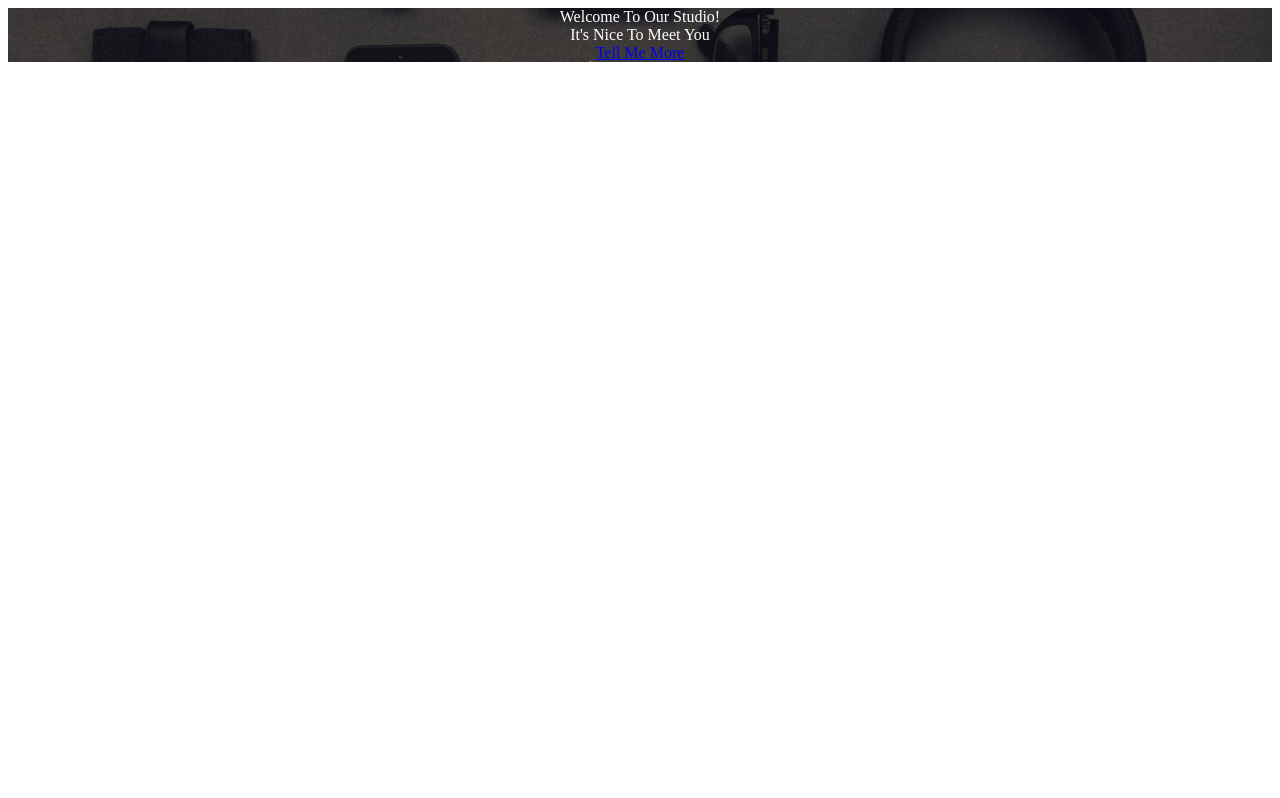
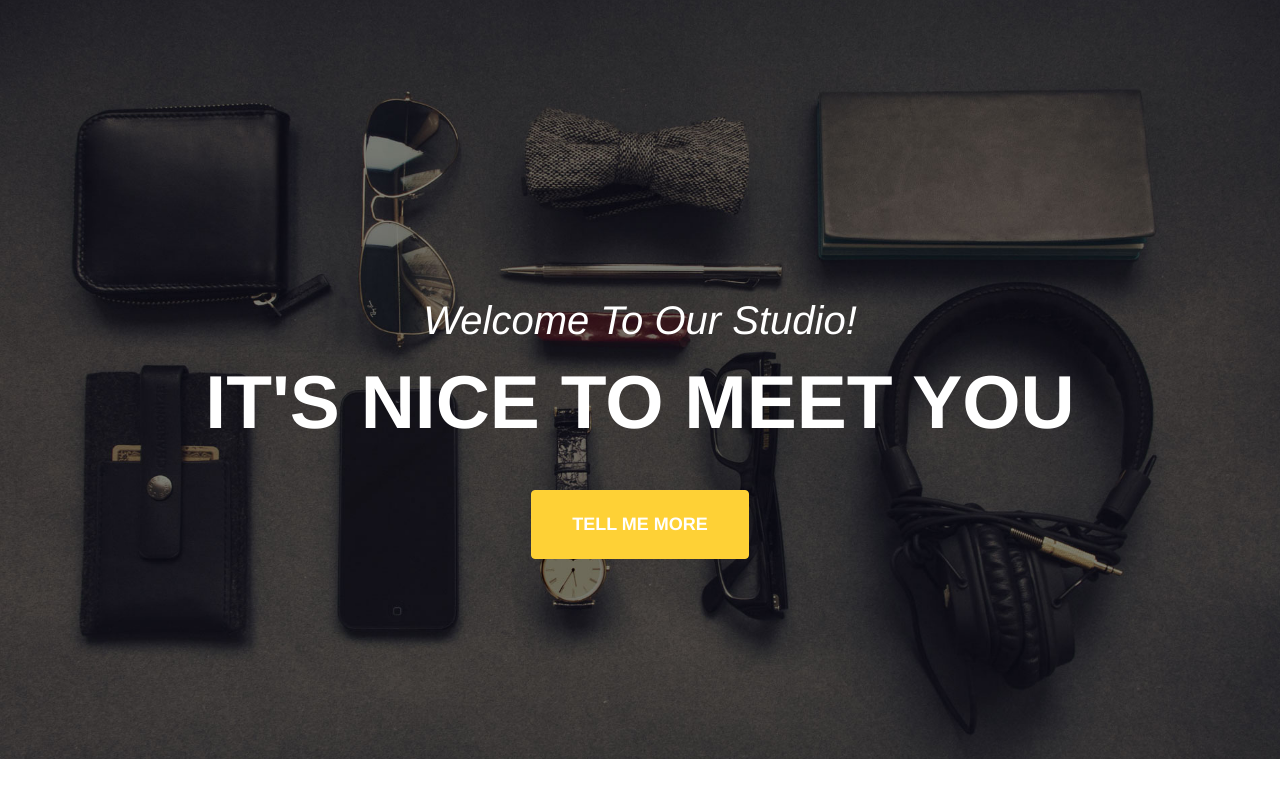
Before and after one commit to KrithikaSara/Web-Application, a plain HTML site: page Front_End/website.html in a window 1280 px wide. Drawn offline with Linux system fonts and the light colour scheme.

Commit message:
day 2 partial

```diff
--- a/Front_End/css/website.css
+++ b/Front_End/css/website.css
@@ -1,3 +1,9 @@
+body{
+    overflow-x: hidden;
+    font-family: 'Roboto Slab', 'Helvetica Neue', Helvetica, Arial, sans-serif;
+}
+
+
 header.masthead {
     text-align: center;
     color: white;
@@ -7,3 +13,66 @@ header.masthead {
     background-position: center center;
     background-size: cover;
 }
+
+header.masthead .intro-text {
+    padding-top: 150px;
+    padding-bottom: 100px;
+  }
+
+  header.masthead .intro-text .intro-lead-in {
+    font-size: 22px;
+    font-style: italic;
+    line-height: 22px;
+    margin-bottom: 25px;
+    font-family: 'Droid Serif', 'Helvetica Neue', Helvetica, Arial, sans-serif;
+  }
+
+  header.masthead .intro-text .intro-heading {
+    font-size: 50px;
+    font-weight: 700;
+    line-height: 50px;
+    margin-bottom: 25px;
+    font-family: 'Montserrat', 'Helvetica Neue', Helvetica, Arial, sans-serif;
+  }
+
+  @media (min-width: 768px) {
+    header.masthead .intro-text {
+      padding-top: 300px;
+      padding-bottom: 200px;
+    }
+    header.masthead .intro-text .intro-lead-in {
+      font-size: 40px;
+      font-style: italic;
+      line-height: 40px;
+      margin-bottom: 25px;
+      font-family: 'Droid Serif', 'Helvetica Neue', Helvetica, Arial, sans-serif;
+    }
+    header.masthead .intro-text .intro-heading {
+      font-size: 75px;
+      font-weight: 700;
+      line-height: 75px;
+      margin-bottom: 50px;
+      font-family: 'Montserrat', 'Helvetica Neue', Helvetica, Arial, sans-serif;
+    }
+  }
+
+  .btn-primary {
+    background-color: #fed136;
+    border-color: #fed136;
+}
+
+.btn-primary:active, .btn-primary:focus, .btn-primary:hover {
+    background-color: #fec810!important;
+    border-color: #fec810!important;
+    color: #fff;
+}
+
+.btn-xl {
+    font-size: 18px;
+    padding: 20px 40px;
+}
+
+.btn {
+    font-family: Montserrat,'Helvetica Neue',Helvetica,Arial,sans-serif;
+    font-weight: 700;
+}
--- a/Front_End/website.html
+++ b/Front_End/website.html
@@ -1,16 +1,19 @@
 <!DOCTYPE html>
 <html>
     <head>
-        <title></title>
+        <title>Website Development</title>
+        <!--bootstrap stylesheet-->
+        <link rel="stylesheet" type="text/css" href="./vendor/bootstrap/css/bootstrap.css">
+        <!--Customised stylesheet-->
         <link rel="stylesheet" href="./css/website.css">
     </head>
-    <body>
+    <body id='page-top'>
         <header class="masthead">
-            <div>
-                <div>
-                    <div>Welcome To Our Studio!</div>
-                    <div>It's Nice To Meet You</div>
-                    <a href="#services">Tell Me More</a>
+            <div class="container">
+                <div class="intro-text">
+                    <div class="intro-lead-in">Welcome To Our Studio!</div>
+                    <div class="intro-heading text-uppercase">It's Nice To Meet You</div>
+                    <a class="btn btn-primary btn-xl text-uppercase js-scroll-trigger" href="#services">Tell Me More</a>
                 </div>
             </div>
         </header>
```
